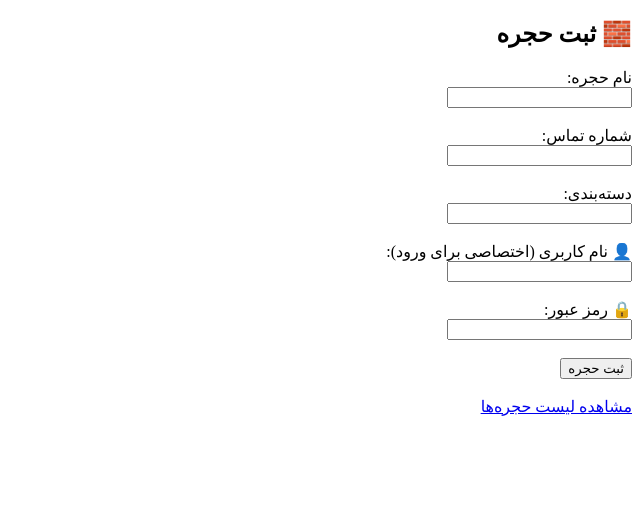
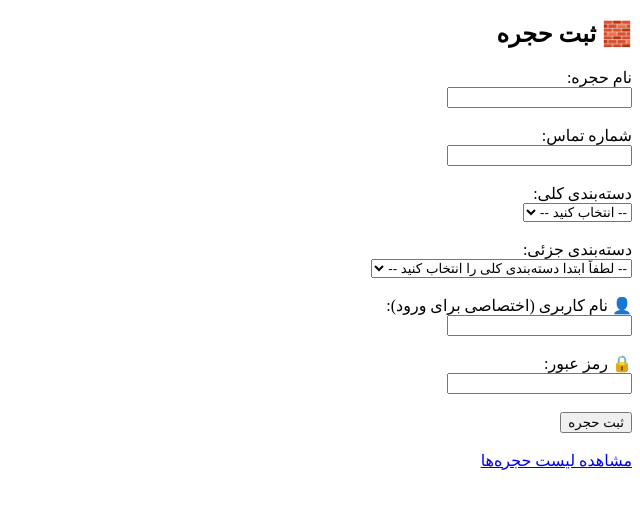
Before and after one commit to majiddashti65/hojre, a Python web app: template templates/index.html in a window 1280 px wide. Shown: the top 509 px of the page, without its empty margins (640-1280 px from the left). Run offline with Jinja, Linux system fonts and the light colour scheme; the template is opened without the code that fills it, so the values that code supplies are empty.

Commit message:
افزودن دسته‌بندی دو مرحله‌ای با DropDown

```diff
--- a/templates/index.html
+++ b/templates/index.html
@@ -14,8 +14,61 @@
         <label>شماره تماس:</label><br>
         <input type="text" name="phone" required><br><br>
 
-        <label>دسته‌بندی:</label><br>
-        <input type="text" name="category" required><br><br>
+
+
+
+
+
+
+
+ <label>دسته‌بندی کلی:</label><br>
+<select name="main_category" id="main_category" onchange="updateSubcategories()" required>
+    <option value="">-- انتخاب کنید --</option>
+    <option value="فروشگاه">فروشگاه</option>
+    <option value="خدمات">خدمات</option>
+</select><br><br>
+
+<label>دسته‌بندی جزئی:</label><br>
+<select name="sub_category" id="sub_category" required>
+    <option value="">-- لطفاً ابتدا دسته‌بندی کلی را انتخاب کنید --</option>
+</select><br><br>
+
+<script>
+function updateSubcategories() {
+    const subCategory = document.getElementById("sub_category");
+    const mainCategory = document.getElementById("main_category").value;
+
+    const options = {
+        "فروشگاه": ["سوپرمارکت", "پوشاک", "لوازم خانگی"],
+        "خدمات": ["آرایشگاه", "تعمیر موبایل", "خشکشویی"]
+    };
+
+    // پاک‌سازی قبلی
+    subCategory.innerHTML = "";
+
+    // اگر دسته‌بندی کلی انتخاب شده بود
+    if (options[mainCategory]) {
+        options[mainCategory].forEach(sub => {
+            const opt = document.createElement("option");
+            opt.value = sub;
+            opt.innerText = sub;
+            subCategory.appendChild(opt);
+        });
+    } else {
+        const opt = document.createElement("option");
+        opt.value = "";
+        opt.innerText = "-- لطفاً ابتدا دسته‌بندی کلی را انتخاب کنید --";
+        subCategory.appendChild(opt);
+    }
+}
+</script>
+
+
+
+
+
+
+
 
         <label>👤 نام کاربری (اختصاصی برای ورود):</label><br>
         <input type="text" name="username" required><br><br>
```
Also changed, not shown: app.py (+17 -2 lines).
